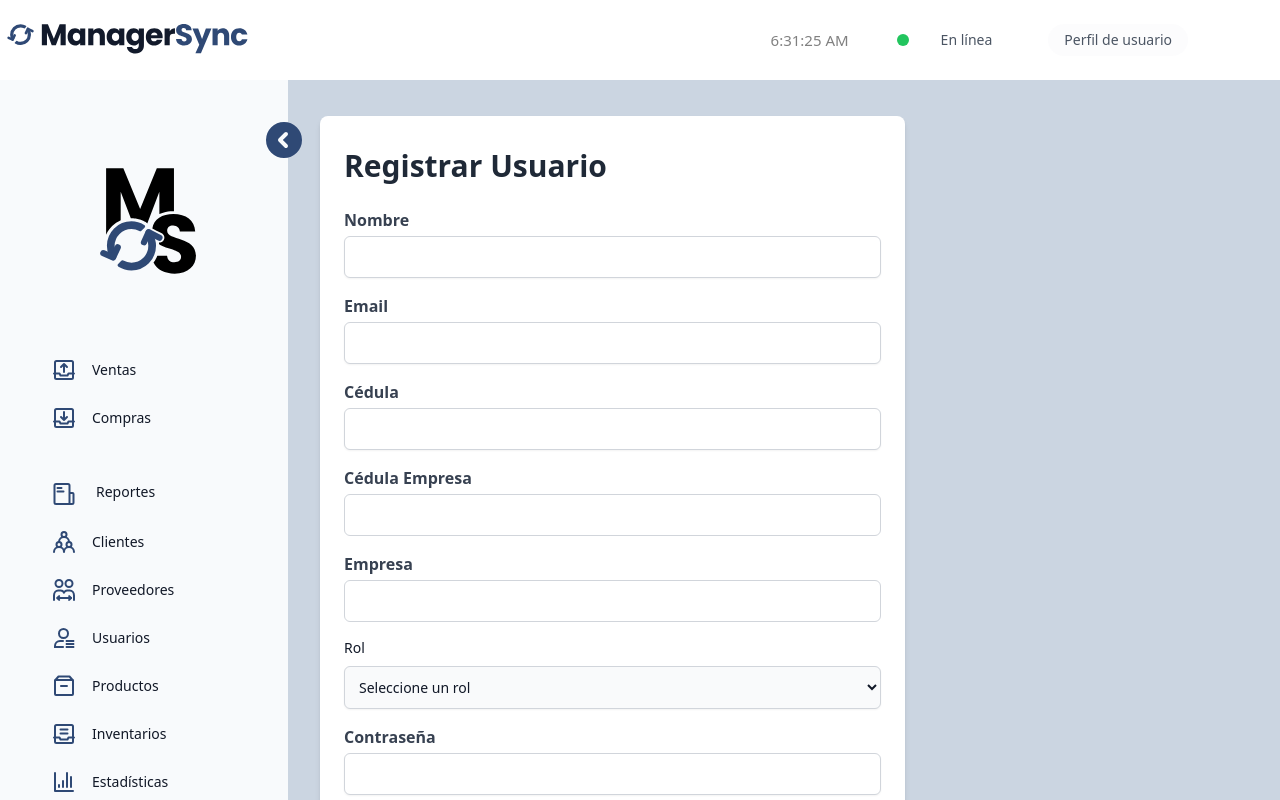
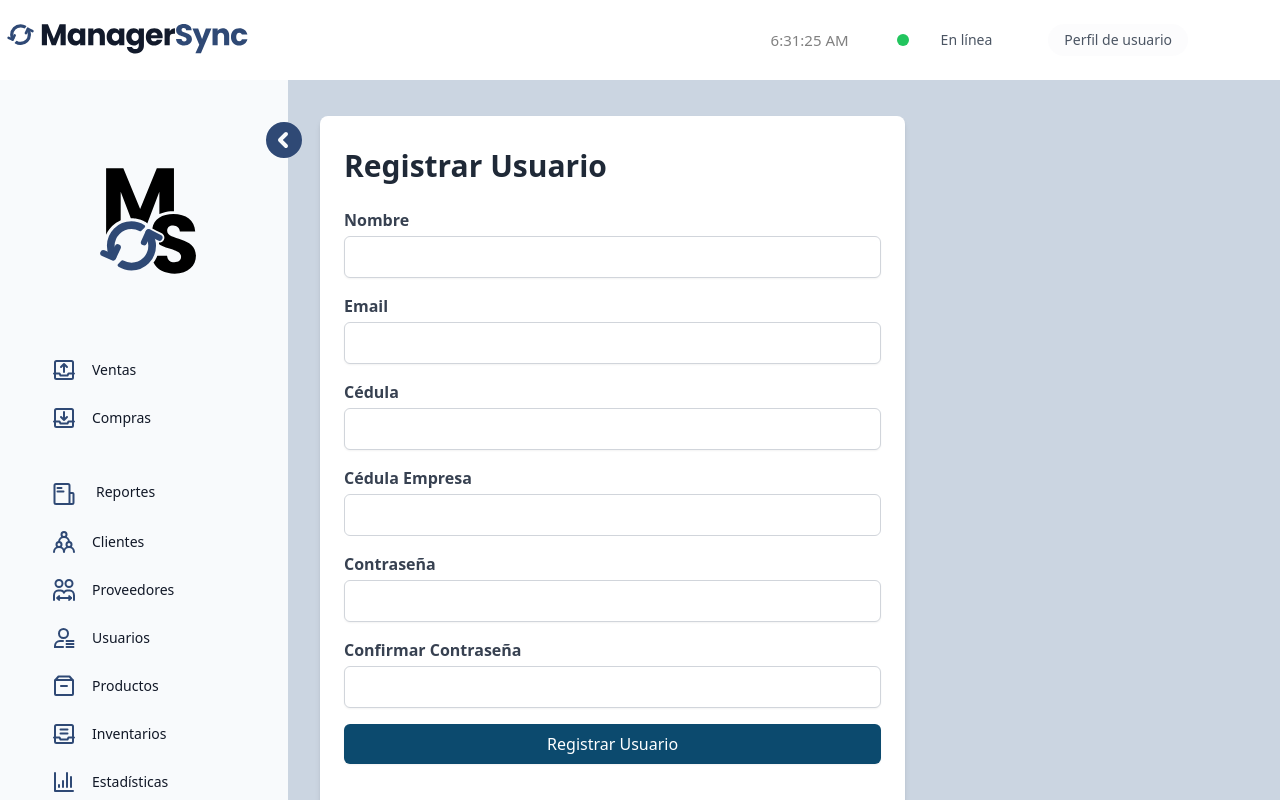
Before and after one commit to D4r2k0Ursoth/ManagerSyncDesarrollo, a React (Vite) app: page /MantenimientoUsuarios in a window 1280 px wide. Shown: the top 800 px of the page. Built offline with nearby package versions, Linux system fonts and the light colour scheme; no server answers; sample sign-in values are in the browser's storage.

Commit message:
add newwwss

```diff
--- a/src/components/activity/MantenimientoProductos.jsx
+++ b/src/components/activity/MantenimientoProductos.jsx
@@ -279,6 +279,7 @@ export function MantenimientoProductos() {
                   <option value="m">Metros (m)</option>
                   <option value="in">Pulgadas (in)</option>
                   <option value="ft">Pies (ft)</option>
+                  <option value="Sp">Servicios profesionales (Sp)</option>
                 </select>
               </div>
               <div>
--- a/src/components/activity/MantenimientoUsuarios.jsx
+++ b/src/components/activity/MantenimientoUsuarios.jsx
@@ -230,36 +230,6 @@ const fetchUsuarios = async () => {
     readOnly
   />
 </div>
-
-<div>
-  <label className="block text-gray-700 font-semibold">Empresa</label>
-  <input
-    type="text"
-    name="empresa"
-    className="w-full mt-1 p-2 border border-gray-300 rounded-md"
-    value={formData.empresa}
-    readOnly
-  />
-</div>
-
-              <div className="mb-2">
-                <label htmlFor="role" className="block mb-2 text-sm font-medium text-gray-900 dark:text-white">
-                  Rol
-                </label>
-                <select
-                  id="role"
-                  name="role" // Asegúrate de incluir el atributo name
-                  className="bg-gray-50 border border-gray-300 text-gray-900 text-sm rounded-md shadow-sm focus:outline-none focus:ring-2 focus:ring-sky-700 block w-full p-2.5"
-                  value={formData.role}
-                  onChange={handleChange}
-                  required>
-                  <option value="">Seleccione un rol</option> {/* Opción para seleccionar un rol */}
-                  <option value="admin">Administrador</option>
-                  <option value="contador">Contador</option>
-                  <option value="empleado">Empleado</option>
-                </select>
-              </div>
-
               {!editingUsuario && (
                 <>
                   <div>
```
